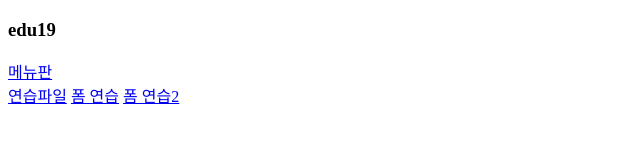
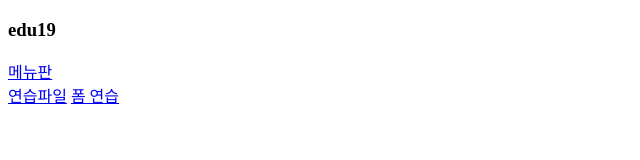
Before and after one commit to weightboot/reskill2024, a plain HTML site: page html/index.html in a window 1280 px wide. Shown: the full height of the page, 0-640 px from the left. Drawn offline with Linux system fonts and the light colour scheme.

Commit message:
Update index.html

```diff
--- a/html/index.html
+++ b/html/index.html
@@ -8,6 +8,6 @@
 	<a href = './menu.html'>메뉴판</a><br>
 	<a href = './example.html'>연습파일</a>
 	<a href = './formtest.html'>폼 연습</a>
-	<a href = './question.html'>폼 연습2</a>
+
 </body>
 </html>
```
